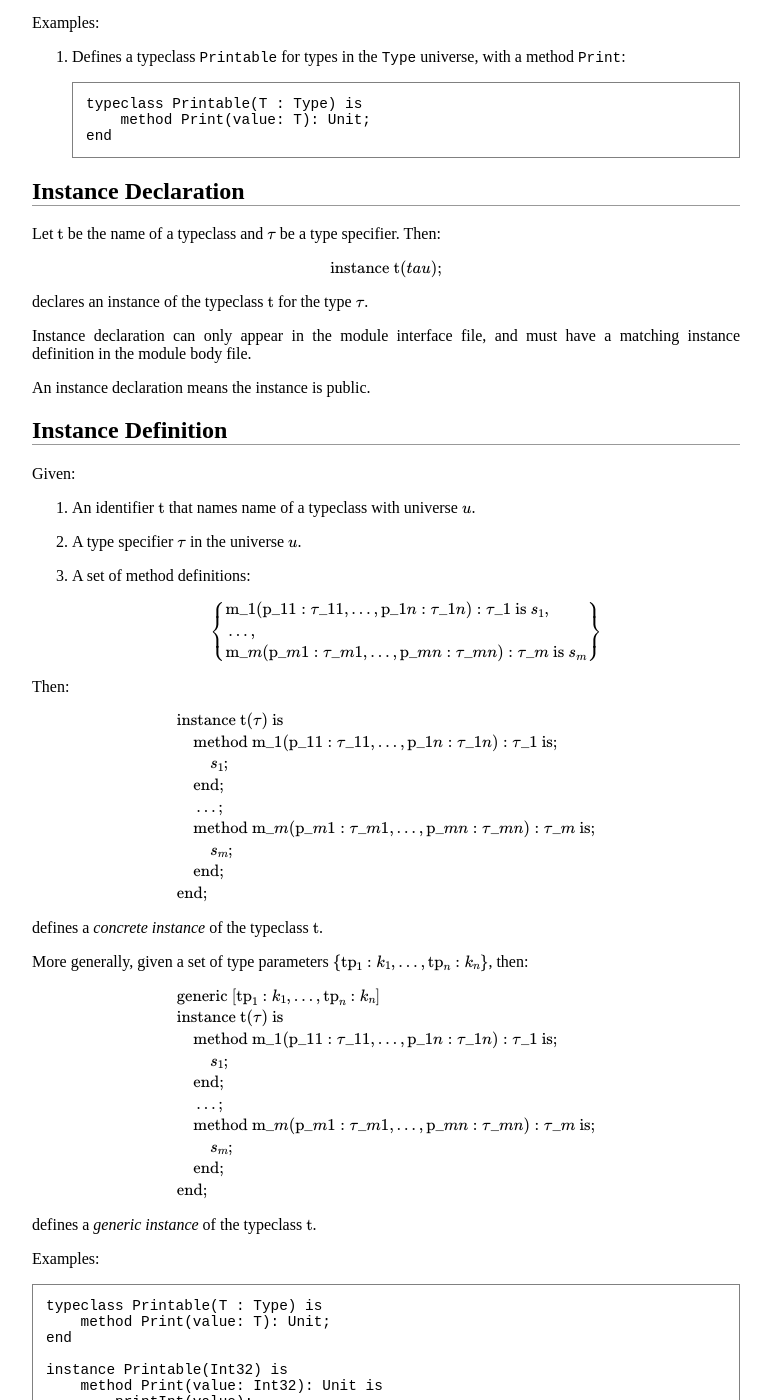
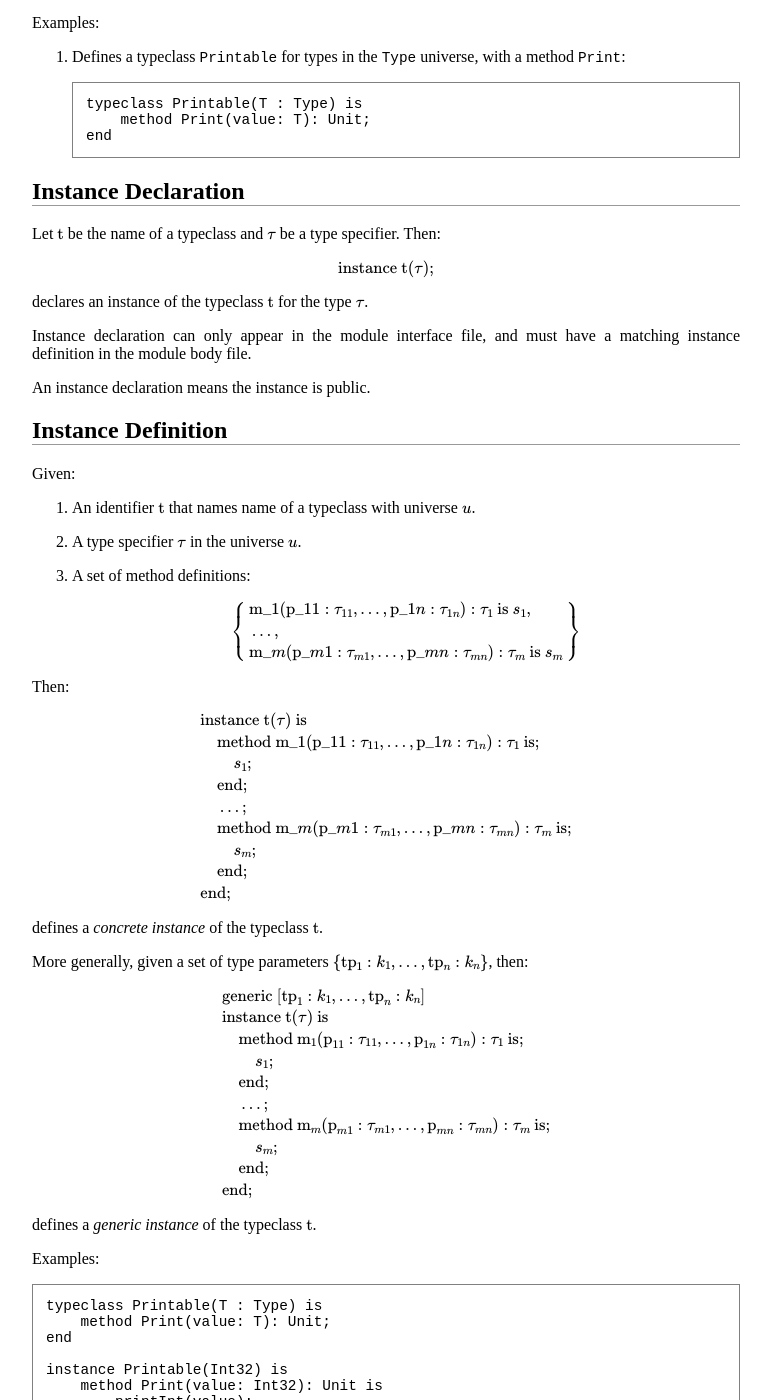
Before and after one commit to austral/austral.github.io, a Jekyll site: the page spec/spec.html, which Jekyll copies as it is, in a window 1280 px wide and 1400 px high, scrolled down 57685 px. Shown: the whole window, without its empty margins (254-1025 px from the left). Built offline with Jekyll 4.4.1, drawn with Linux system fonts in a browser that asks for light colours; some of the changed text lies outside the part shown.

Commit message:
Fix subscripts

```diff
--- a/spec/spec.html
+++ b/spec/spec.html
@@ -1788,7 +1788,7 @@ let C3 : Color := Greyscale(50);</code></pre>
 \begin{aligned}
 &amp; \text{generic} ~
 [
-\text{tp}_1: k_1, \dots, \text{tp}_n: k_n
+\text{tp}_1: k_1, \dots, \text{tp}_m: k_m
 ] \\
 &amp; \text{function} ~ \text{f} (
 \text{p}_1: \tau_1,
@@ -1829,7 +1829,7 @@ end</code></pre></li>
 \begin{aligned}
 &amp; \text{generic} ~
 [
-\text{tp}_1: k_1, \dots, \text{tp}_n: k_n
+\text{tp}_1: k_1, \dots, \text{tp}_m: k_m
 ] \\
 &amp; \text{function} ~ \text{f} (
 \text{p}_1: \tau_1,
@@ -1863,9 +1863,9 @@ end</code></pre></li>
 <p><span class="math display">\[
 \left\{
 \begin{aligned}
-&amp; \text{m}\_1 ( \text{p}\_{11}: \tau\_{11}, \dots, \text{p}\_{1n}: \tau\_{1n} ): \tau\_1,\\
+&amp; \text{m}_1 ( \text{p}_{11}: \tau_{11}, \dots, \text{p}_{1n}: \tau_{1n} ): \tau_1,\\
 &amp; \dots,\\
-&amp; \text{m}\_m ( \text{p}\_{m1}: \tau\_{m1}, \dots, \text{p}\_{mn}: \tau\_{mn} ): \tau\_m
+&amp; \text{m}_m ( \text{p}_{m1}: \tau_{m1}, \dots, \text{p}_{mn}: \tau_{mn} ): \tau_m
 \end{aligned}
 \right\}
 \]</span></p></li>
@@ -1874,9 +1874,9 @@ end</code></pre></li>
 <p><span class="math display">\[
 \begin{aligned}
 &amp; \text{typeclass} ~ \text{t} ( \text{p} : u ) ~ \text{is} \\
-&amp; ~~~~ \text{method} ~ \text{m}\_1 ( \text{p}\_{11}: \tau\_{11}, \dots, \text{p}\_{1n}: \tau\_{1n} ): \tau\_1 ; \\
+&amp; ~~~~ \text{method} ~ \text{m}_1 ( \text{p}_{11}: \tau_{11}, \dots, \text{p}_{1n}: \tau_{1n} ): \tau_1 ; \\
 &amp; ~~~~ \dots; \\
-&amp; ~~~~ \text{method} ~ \text{m}\_m ( \text{p}\_{m1}: \tau\_{m1}, \dots, \text{p}\_{mn}: \tau\_{mn} ): \tau\_m ; \\
+&amp; ~~~~ \text{method} ~ \text{m}_m ( \text{p}_{m1}: \tau_{m1}, \dots, \text{p}_{mn}: \tau_{mn} ): \tau_m ; \\
 &amp; \text{end} ;
 \end{aligned}
 \]</span></p>
@@ -1892,7 +1892,7 @@ end</code></pre></li>
 <h2 id="instance-declaration">Instance Declaration</h2>
 <p>Let <span class="math inline">\(\text{t}\)</span> be the name of a typeclass and <span class="math inline">\(\tau\)</span> be a type specifier. Then:</p>
 <p><span class="math display">\[
-\text{instance} ~ \text{t} ( \\tau ) ;
+\text{instance} ~ \text{t} ( \tau ) ;
 \]</span></p>
 <p>declares an instance of the typeclass <span class="math inline">\(\text{t}\)</span> for the type <span class="math inline">\(\tau\)</span>.</p>
 <p>Instance declaration can only appear in the module interface file, and must have a matching instance definition in the module body file.</p>
@@ -1906,9 +1906,9 @@ end</code></pre></li>
 <p><span class="math display">\[
 \left\{
 \begin{aligned}
-&amp;\text{m}\_1 ( \text{p}\_{11}: \tau\_{11}, \dots, \text{p}\_{1n}: \tau\_{1n} ): \tau\_1 ~ \text{is} ~ s_1,\\
+&amp;\text{m}\_1 ( \text{p}\_{11}: \tau_{11}, \dots, \text{p}\_{1n}: \tau_{1n} ): \tau_1 ~ \text{is} ~ s_1,\\
 &amp;\dots,\\
-&amp;\text{m}\_m ( \text{p}\_{m1}: \tau\_{m1}, \dots, \text{p}\_{mn}: \tau\_{mn} ): \tau\_m ~ \text{is} ~ s_m
+&amp;\text{m}\_m ( \text{p}\_{m1}: \tau_{m1}, \dots, \text{p}\_{mn}: \tau_{mn} ): \tau_m ~ \text{is} ~ s_m
 \end{aligned}
 \right\}
 \]</span></p></li>
@@ -1917,11 +1917,11 @@ end</code></pre></li>
 <p><span class="math display">\[
 \begin{aligned}
 &amp; \text{instance} ~ \text{t} ( \tau ) ~ \text{is} \\
-&amp; ~~~~ \text{method} ~ \text{m}\_1 ( \text{p}\_{11}: \tau\_{11}, \dots, \text{p}\_{1n}: \tau\_{1n} ): \tau\_1 ~ \text{is} ; \\
+&amp; ~~~~ \text{method} ~ \text{m}\_1 ( \text{p}\_{11}: \tau_{11}, \dots, \text{p}\_{1n}: \tau_{1n} ): \tau_1 ~ \text{is} ; \\
 &amp; ~~~~~~~~ s_1 ; \\
 &amp; ~~~~ \text{end} ; \\
 &amp; ~~~~ \dots; \\
-&amp; ~~~~ \text{method} ~ \text{m}\_m ( \text{p}\_{m1}: \tau\_{m1}, \dots, \text{p}\_{mn}: \tau\_{mn} ): \tau\_m ~ \text{is} ; \\
+&amp; ~~~~ \text{method} ~ \text{m}\_m ( \text{p}\_{m1}: \tau_{m1}, \dots, \text{p}\_{mn}: \tau_{mn} ): \tau_m ~ \text{is} ; \\
 &amp; ~~~~~~~~ s_m ; \\
 &amp; ~~~~ \text{end} ; \\
 &amp; \text{end} ;
@@ -1936,11 +1936,11 @@ end</code></pre></li>
 \text{tp}_1: k_1, \dots, \text{tp}_n: k_n
 ] \\
 &amp; \text{instance} ~ \text{t} ( \tau ) ~ \text{is} \\
-&amp; ~~~~ \text{method} ~ \text{m}\_1 ( \text{p}\_{11}: \tau\_{11}, \dots, \text{p}\_{1n}: \tau\_{1n} ): \tau\_1 ~ \text{is} ; \\
+&amp; ~~~~ \text{method} ~ \text{m}_1 ( \text{p}_{11}: \tau_{11}, \dots, \text{p}_{1n}: \tau_{1n} ): \tau_1 ~ \text{is} ; \\
 &amp; ~~~~~~~~ s_1 ; \\
 &amp; ~~~~ \text{end} ; \\
 &amp; ~~~~ \dots; \\
-&amp; ~~~~ \text{method} ~ \text{m}\_m ( \text{p}\_{m1}: \tau\_{m1}, \dots, \text{p}\_{mn}: \tau\_{mn} ): \tau\_m ~ \text{is} ; \\
+&amp; ~~~~ \text{method} ~ \text{m}_m ( \text{p}_{m1}: \tau_{m1}, \dots, \text{p}_{mn}: \tau_{mn} ): \tau_m ~ \text{is} ; \\
 &amp; ~~~~~~~~ s_m ; \\
 &amp; ~~~~ \text{end} ; \\
 &amp; \text{end} ;
```
Also changed, not shown: _spec/declarations.md (+17 -17 lines).
